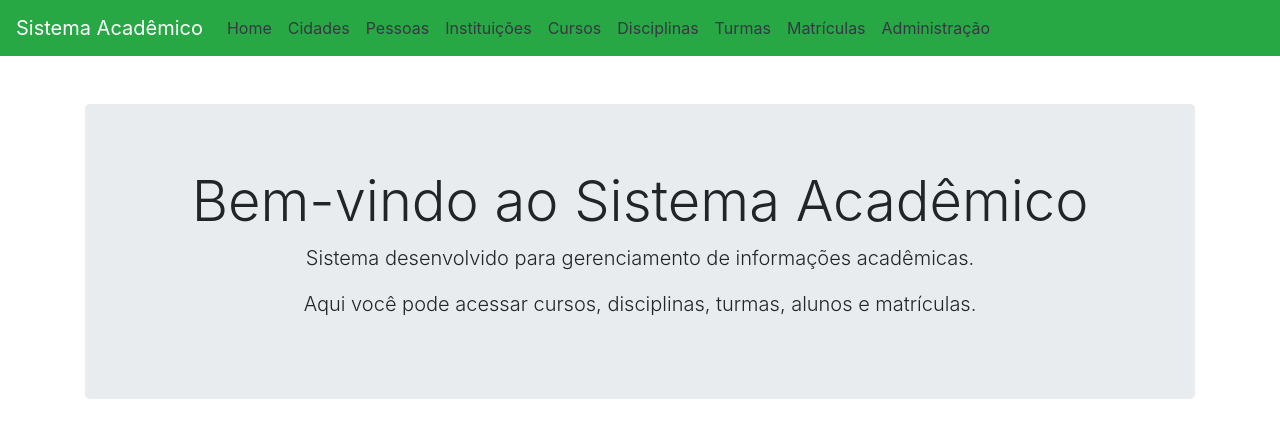
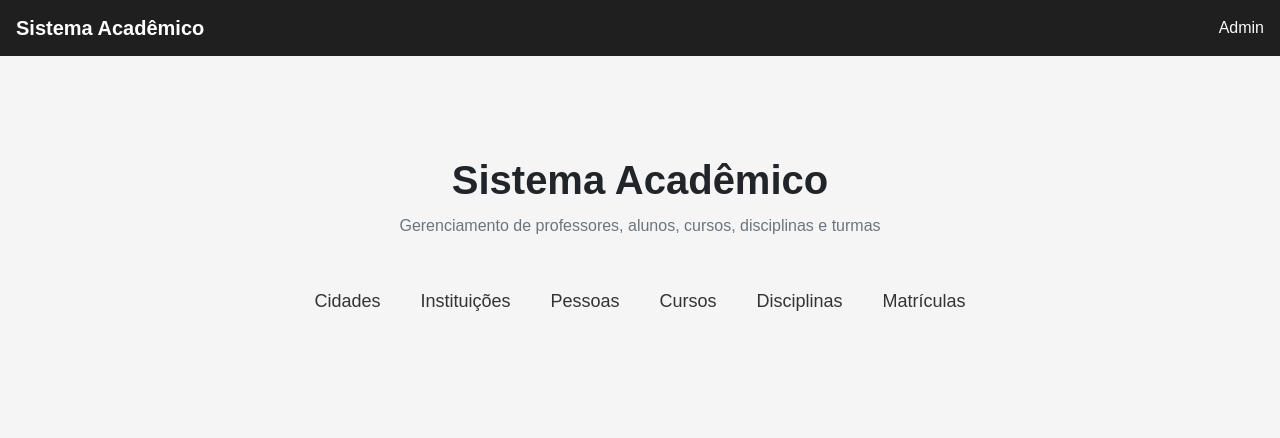
Before and after one commit to LiviaVieira/Academico, a Django app: page / in a window 1280 px wide. Shown: the top 438 px of the page. Run offline with Django 5.2, Linux system fonts and the light colour scheme; some libraries are stand-ins or nearby versions.

Commit message:
Inseri os dados nas tabelas e desenvolvi o frontend

```diff
--- a/app/admin.py
+++ b/app/admin.py
@@ -15,3 +15,4 @@ admin.site.register(AvaliacaoTipo)
 admin.site.register(Avaliacao)
 admin.site.register(Frequencia)
 admin.site.register(Ocorrencia)
+admin.site.register(CursoDisciplina)
--- a/app/templates/index.html
+++ b/app/templates/index.html
@@ -3,91 +3,101 @@
 <head>
 <meta charset="UTF-8">
 <meta name="viewport" content="width=device-width, initial-scale=1.0">
+
 <title>Sistema Acadêmico</title>
 
-<!-- Bootstrap CSS -->
 <link rel="stylesheet"
 href="https://maxcdn.bootstrapcdn.com/bootstrap/4.5.2/css/bootstrap.min.css">
+
+<style>
+
+body{
+background:#f5f5f5;
+font-family: Arial, Helvetica, sans-serif;
+}
+
+.navbar{
+background:#1f1f1f;
+}
+
+.navbar-brand{
+font-weight:600;
+}
+
+.hero{
+margin-top:100px;
+text-align:center;
+}
+
+.hero h1{
+font-size:40px;
+font-weight:600;
+margin-bottom:10px;
+}
+
+.hero p{
+color:#6c757d;
+}
+
+.menu{
+margin-top:50px;
+display:flex;
+justify-content:center;
+gap:40px;
+flex-wrap:wrap;
+}
+
+.menu a{
+text-decoration:none;
+color:#333;
+font-size:18px;
+transition:0.2s;
+}
+
+.menu a:hover{
+color:#000;
+}
+
+</style>
+
 </head>
 
 <body>
 
-<nav class="navbar navbar-expand-lg navbar-dark bg-success">
+<nav class="navbar navbar-expand-lg navbar-dark">
 <a class="navbar-brand" href="/">Sistema Acadêmico</a>
 
-<button class="navbar-toggler" type="button"
-data-toggle="collapse" data-target="#navbarNav"
-aria-controls="navbarNav" aria-expanded="false" aria-label="Toggle navigation">
-<span class="navbar-toggler-icon"></span>
-</button>
+<div class="ml-auto">
+<a class="text-light" href="/admin/">Admin</a>
+</div>
 
-<div class="collapse navbar-collapse" id="navbarNav">
-<ul class="navbar-nav">
-
-<li class="nav-item">
-<a class="nav-link text-dark" href="/">Home</a>
-</li>
-
-<li class="nav-item">
-<a class="nav-link text-dark" href="/cidade/">Cidades</a>
-</li>
-
-<li class="nav-item">
-<a class="nav-link text-dark" href="/pessoa/">Pessoas</a>
-</li>
-
-<li class="nav-item">
-<a class="nav-link text-dark" href="/instituicao/">Instituições</a>
-</li>
-
-<li class="nav-item">
-<a class="nav-link text-dark" href="/curso/">Cursos</a>
-</li>
-
-<li class="nav-item">
-<a class="nav-link text-dark" href="/disciplina/">Disciplinas</a>
-</li>
-
-<li class="nav-item">
-<a class="nav-link text-dark" href="/turma/">Turmas</a>
-</li>
-
-<li class="nav-item">
-<a class="nav-link text-dark" href="/matricula/">Matrículas</a>
-</li>
-
-<li class="nav-item">
-<a class="nav-link text-dark" href="/admin/">Administração</a>
-</li>
-
-</ul>
-</div>
 </nav>
 
-<div class="container mt-5">
-<div class="jumbotron text-center">
+<div class="container hero">
 
-<h1 class="display-4">Bem-vindo ao Sistema Acadêmico</h1>
+<h1>Sistema Acadêmico</h1>
 
-<p class="lead">
-Sistema desenvolvido para gerenciamento de informações acadêmicas.
+<p>
+Gerenciamento de professores, alunos, cursos, disciplinas e turmas
 </p>
 
-<p class="lead">
-Aqui você pode acessar cursos, disciplinas, turmas, alunos e matrículas.
-</p>
+<div class="menu">
+
+<a href="/cidade/">Cidades</a>
+
+<a href="/instituicao/">Instituições</a>
+
+<a href="/pessoa/">Pessoas</a>
+
+<a href="/curso/">Cursos</a>
+
+<a href="/disciplina/">Disciplinas</a>
+
+<a href="/matricula/">Matrículas</a>
 
 </div>
+
 </div>
-
-<!-- jQuery e Bootstrap JS -->
-<script src="https://code.jquery.com/jquery-3.5.1.slim.min.js"></script>
-
-<script
-src="https://cdn.jsdelivr.net/npm/@popperjs/core@2.9.1/dist/umd/popper.min.js"></script>
-
-<script
-src="https://maxcdn.bootstrapcdn.com/bootstrap/4.5.2/js/bootstrap.min.js"></script>
 
 </body>
 </html>
--- a/app/views.py
+++ b/app/views.py
@@ -1,13 +1,55 @@
-from django.shortcuts import render, redirect, get_object_or_404
+from django.shortcuts import render
 from .models import *
 from django.views import View
-from django.contrib import messages
 
 
 class IndexView(View):
-
     def get(self, request, *args, **kwargs):
         return render(request, 'index.html')
 
-    def post(self, request):
-        pass
+
+class CidadesView(View):
+    def get(self, request, *args, **kwargs):
+        cidades = Cidade.objects.all()
+        return render(request, 'cidade.html', {'cidades': cidades})
+
+
+class PessoasView(View):
+    def get(self, request, *args, **kwargs):
+        pessoas = Pessoa.objects.all()
+        return render(request, 'pessoa.html', {'pessoas': pessoas})
+
+
+class CursosView(View):
+    def get(self, request, *args, **kwargs):
+        cursos = Curso.objects.all()
+        return render(request, 'curso.html', {'cursos': cursos})
+
+
+class DisciplinasView(View):
+    def get(self, request, *args, **kwargs):
+        disciplinas = Disciplina.objects.all()
+        return render(request, 'disciplina.html', {'disciplinas': disciplinas})
+
+
+class InstituicoesView(View):
+    def get(self, request, *args, **kwargs):
+        instituicoes = InstituicaoEnsino.objects.all()
+        return render(request, 'instituicao.html', {'instituicoes': instituicoes})
+
+
+class MatriculasView(View):
+    def get(self, request, *args, **kwargs):
+        matriculas = Matricula.objects.all()
+        return render(request, 'matricula.html', {'matriculas': matriculas})
+
+
+class CursoDisciplinasView(View):
+    def get(self, request, *args, **kwargs):
+        cursos_disciplinas = CursoDisciplina.objects.all()
+        return render(request, 'curso_disciplina.html', {'cursos_disciplinas': cursos_disciplinas})
+
+class TurmasView(View):
+    def get(self, request, *args, **kwargs):
+        turmas = Turma.objects.all()
+        return render(request, 'turmas.html', {'turmas': turmas})
--- a/config/urls.py
+++ b/config/urls.py
@@ -1,9 +1,16 @@
 from django.contrib import admin
-from django.urls import include, path
-from django.views.generic import TemplateView
+from django.urls import path
 from app.views import *
 
 urlpatterns = [
     path('admin/', admin.site.urls),
     path('', IndexView.as_view(), name='index'),
+
+    path('cidade/', CidadesView.as_view(), name='cidade'),
+    path('pessoa/', PessoasView.as_view(), name='pessoa'),
+    path('curso/', CursosView.as_view(), name='curso'),
+    path('disciplina/', DisciplinasView.as_view(), name='disciplina'),
+    path('instituicao/', InstituicoesView.as_view(), name='instituicao'),
+    path('matricula/', MatriculasView.as_view(), name='matricula'),
+    path('curso-disciplina/', CursoDisciplinasView.as_view(), name='curso_disciplina'),
 ]
```
Also changed, not shown: app/models.py (+9 -0 lines), app/templates/cidade.html (added, +52 -0 lines), app/templates/curso.html (added, +56 -0 lines), app/templates/disciplina.html (added, +52 -0 lines), app/templates/instituicao.html (added, +56 -0 lines), app/templates/matricula.html (added, +56 -0 lines), app/templates/pessoa.html (added, +52 -0 lines), app/migrations/0002_cursodisciplina.py (added), app/migrations/0003_cursodisciplina_carga_horaria_and_more.py (added).
